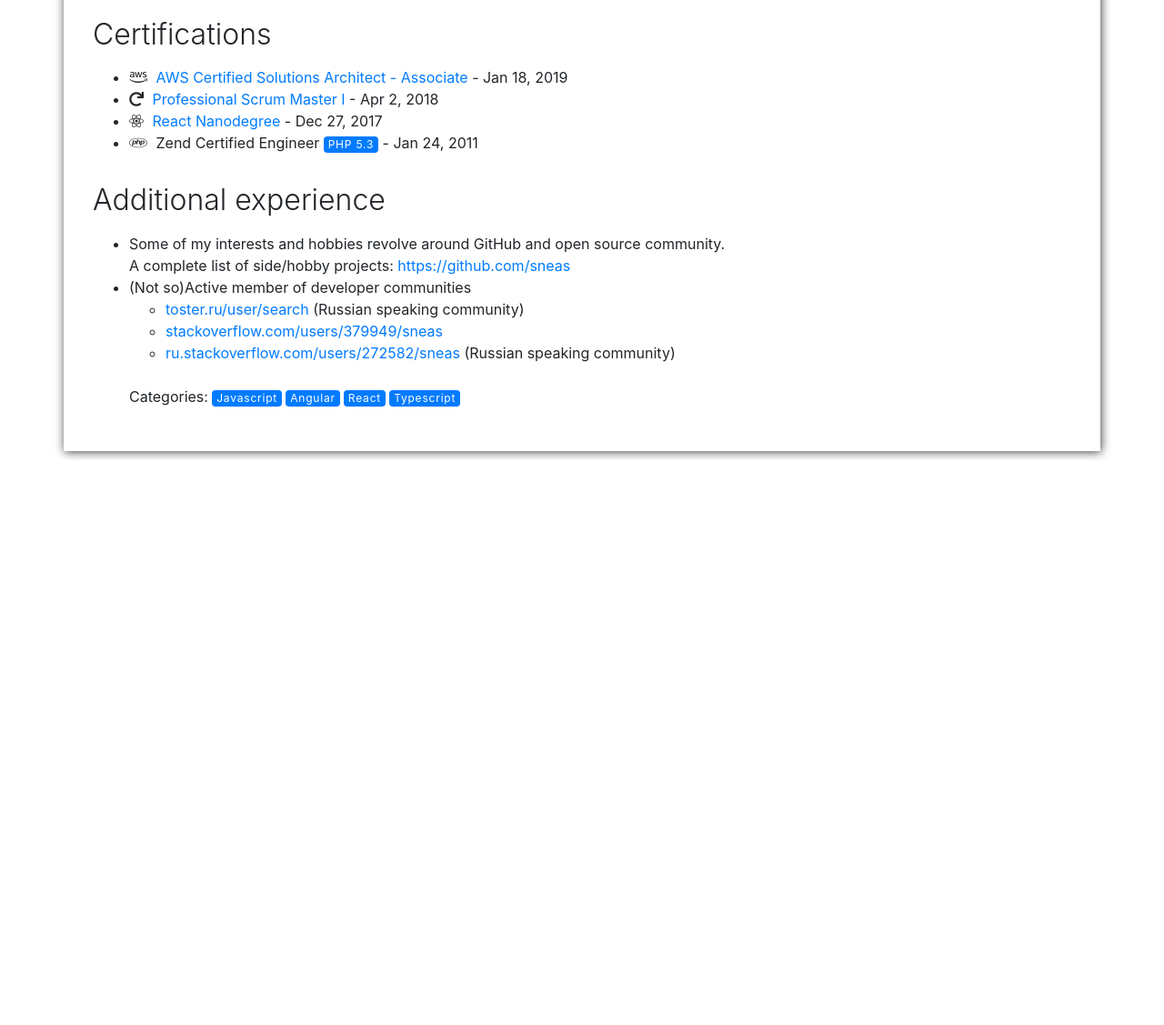
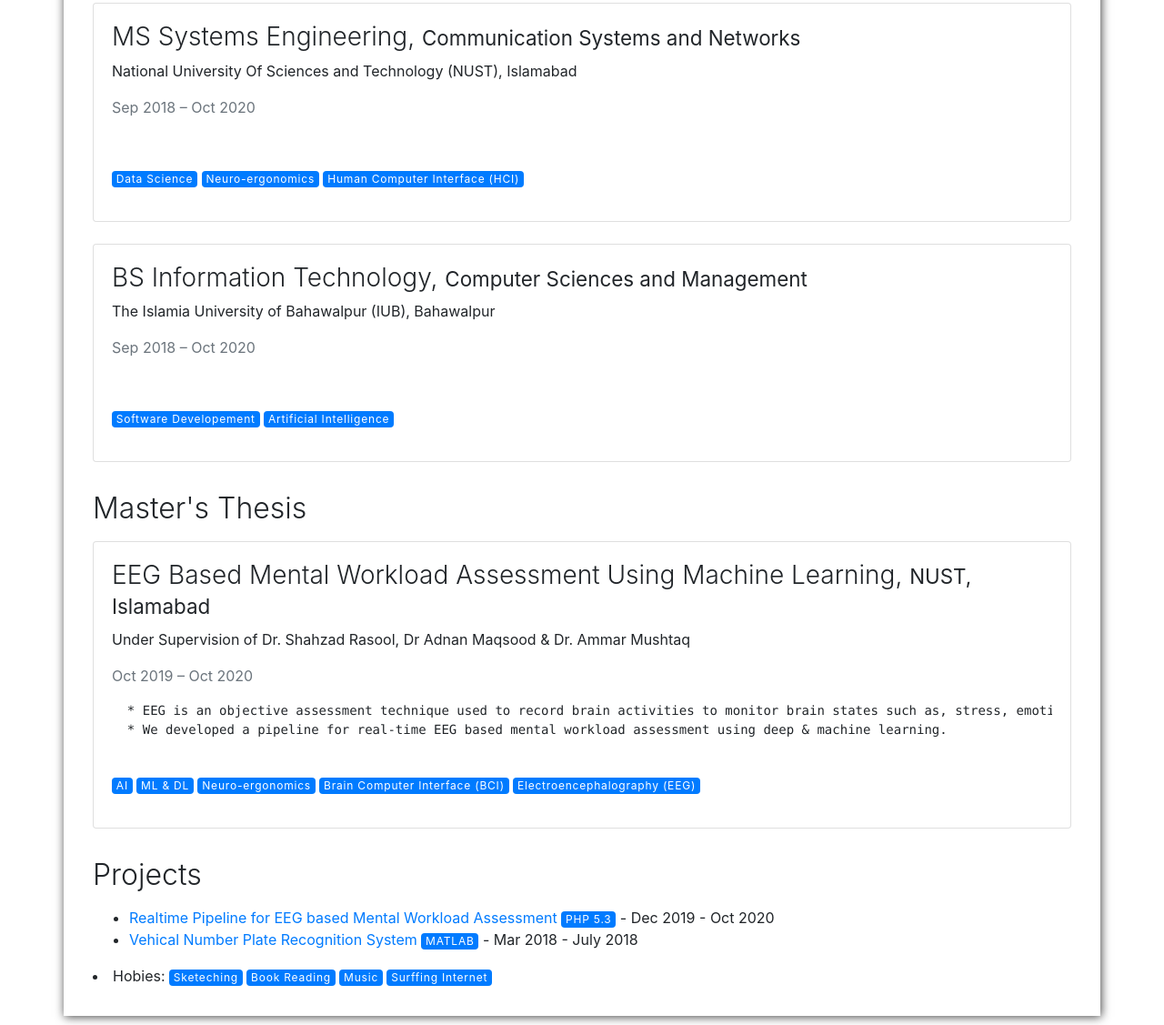
Before and after one commit to umarshahid/Profile, a plain HTML site: page index.html in a window 1280 px wide. Shown: the part 905-2032 px from the top of the page at 91% size. Before the commit the page ends 1411 px from the top, so only its background shows below. Drawn offline with nearby package versions, Linux system fonts and the light colour scheme.

Commit message:
Deploying to gh-pages from  @ a87918e7f68f48a63215bcecf9b18f6d7401d5dd 🚀

```diff
--- a/index.html
+++ b/index.html
@@ -206,51 +206,87 @@
 
     <h2>Education</h2>
 <!--     <p>Masters degree in Computer Engineering. Sevastopol State Technical University [2002 – 2007]</p> -->
+    <div class="card mb-4" style="">
+        <div class="card-body">
+            <h3>MS Systems Engineering,
+                <small>Communication Systems and Networks</small>
+            </h3>
+            <p>National University Of Sciences and Technology (NUST), Islamabad</p>
+            <p class="text-muted">Sep 2018 – Oct 2020</p>
+
+            <div><pre><code>  </code></pre></div>
+
+            <p>
+                <span class="badge badge-primary">Data Science</span>
+                <span class="badge badge-primary">Neuro-ergonomics</span>
+                <span class="badge badge-primary">Human Computer Interface (HCI)</span>
+            </p>
+
+        </div>
+    </div>
+    <div class="card mb-4" style="">
+        <div class="card-body">
+            <h3>BS Information Technology,
+                <small>Computer Sciences and Management</small>
+            </h3>
+            <p>The Islamia University of Bahawalpur (IUB), Bahawalpur</p>
+            <p class="text-muted">Sep 2018 – Oct 2020</p>
+
+            <div><pre><code>  </code></pre></div>
+
+            <p>
+                <span class="badge badge-primary">Software Developement</span>
+                <span class="badge badge-primary">Artificial Intelligence</span>
+            </p>
+
+        </div>
+    </div>
 
 
-    <h2>Certifications</h2>
+  <h2>Master's Thesis</h2>
+    <div class="card mb-4" style="">
+        <div class="card-body">
+            <h3>EEG Based Mental Workload Assessment Using Machine Learning,
+                <small>NUST, Islamabad</small>
+            </h3>
+            <p>Under Supervision of Dr. Shahzad Rasool, Dr Adnan Maqsood &amp; Dr. Ammar Mushtaq</p>
+            <p class="text-muted">Oct 2019 – Oct 2020</p>
+
+            <div><pre><code>  * EEG is an objective assessment technique used to record brain activities to monitor brain states such as, stress, emotions, drowsiness and workload. In this research, EEG is employed to assess mental workload from human brain.
+  * We developed a pipeline for real-time EEG based mental workload assessment using deep &amp; machine learning.
+  </code></pre></div>
+
+            <p>
+                <span class="badge badge-primary">AI</span>
+                <span class="badge badge-primary">ML &amp; DL</span>
+                <span class="badge badge-primary">Neuro-ergonomics</span>
+                <span class="badge badge-primary">Brain Computer Interface (BCI) </span>
+                <span class="badge badge-primary">Electroencephalography (EEG)</span>
+            </p>
+
+        </div>
+    </div>
+
+
+
+
+    <h2>Projects</h2>
     <ul>
-        <li><i class="fab fa-aws"></i> <a
-            href="https://www.certmetrics.com/amazon/public/badge.aspx?i=1&t=c&d=2019-01-18&ci=AWS00685571">AWS
-            Certified Solutions Architect - Associate</a> - Jan 18, 2019
+        <li> <a
+            href="https://umarshahid.github.io/EEG-workload/"> Realtime Pipeline for EEG based Mental Workload Assessment</a> <span class="badge badge-primary">PHP 5.3</span> - Dec 2019 - Oct 2020
         </li>
-        <li><i class="fas fa-redo"></i> <a href="https://www.scrum.org/user/323673">Professional Scrum Master I</a> -
-            Apr 2, 2018
+
+        <li> <a href="https://umarshahid.github.io/NPRS/"> Vehical Number Plate Recognition System </a> <span class="badge badge-primary">MATLAB</span> -
+            Mar 2018 - July 2018
         </li>
-        <li>
-            <i class="fab fa-react"></i> <a href="https://confirm.udacity.com/RMTJQHYX">React Nanodegree</a> - Dec 27,
-            2017
-        </li>
-        <li><i class="fab fa-php"></i> Zend Certified Engineer <span class="badge badge-primary">PHP 5.3</span> - Jan
-            24, 2011
-        </li>
+
     </ul>
-
-    <h2>Additional experience</h2>
-
-    <ul>
-        <li>
-            Some of my interests and hobbies revolve around GitHub and open source community.<br/>
-            A complete list of side/hobby projects: <a href="https://github.com/sneas">https://github.com/sneas</a>
-        </li>
-        <li>
-            (Not so)Active member of developer communities
-
-            <ul>
-                <li><a href="https://toster.ru/user/search">toster.ru/user/search</a> (Russian speaking community)</li>
-                <li><a href="https://stackoverflow.com/users/379949/sneas">stackoverflow.com/users/379949/sneas</a></li>
-                <li><a
-                    href="https://ru.stackoverflow.com/users/272582/sneas">ru.stackoverflow.com/users/272582/sneas</a>
-                    (Russian speaking community)
-                </li>
-            </ul>
-
-            <br/>
-            Categories: <span class="badge badge-primary">Javascript</span> <span
-            class="badge badge-primary">Angular</span> <span class="badge badge-primary">React</span> <span
-            class="badge badge-primary">Typescript</span>
-        </li>
-    </ul>
+          <li>
+            Hobies: <span class="badge badge-primary">Sketeching</span>
+            <span class="badge badge-primary">Book Reading</span>
+            <span class="badge badge-primary">Music</span>
+            <span class="badge badge-primary">Surffing Internet</span>
+          </li>
 </div>
 </body>
 </html>
```
Also changed, not shown: 1 other file.
